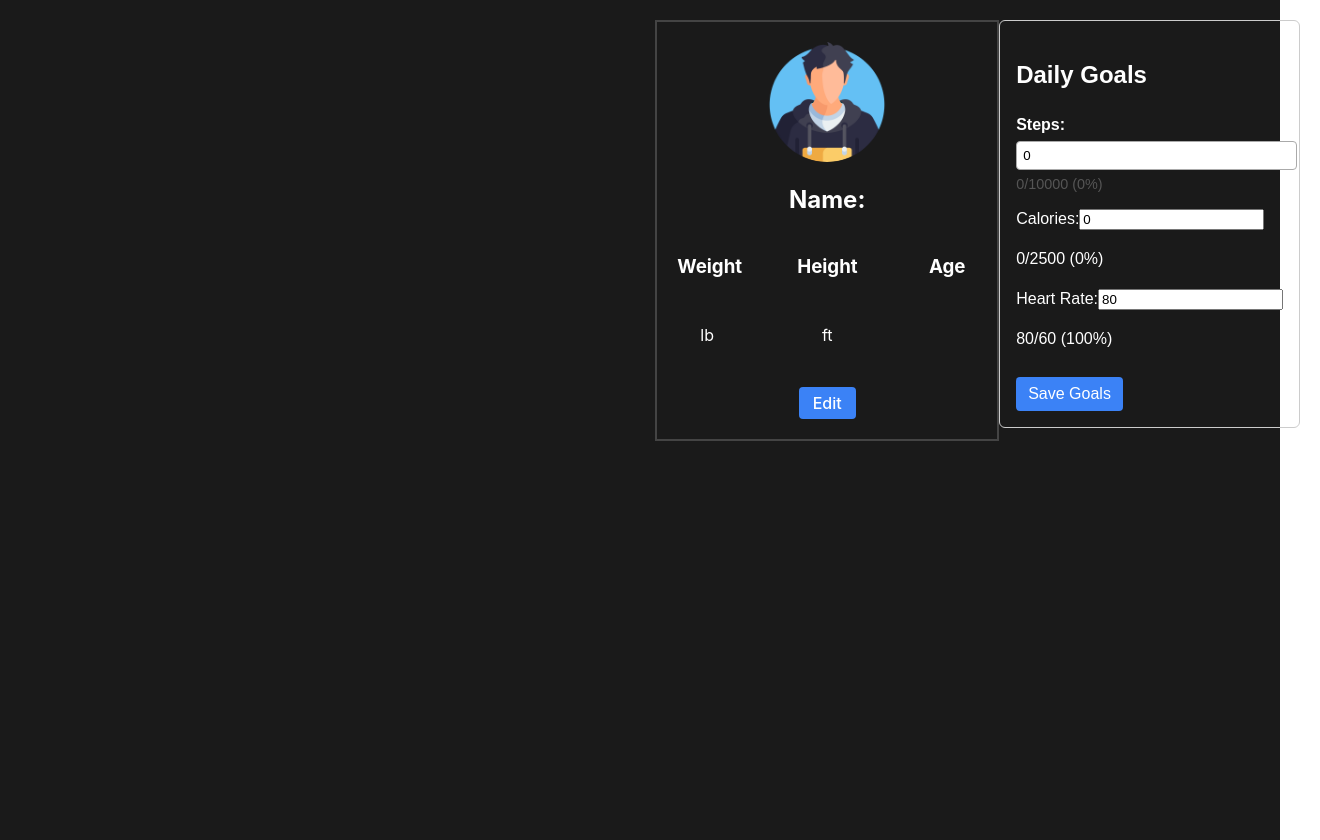
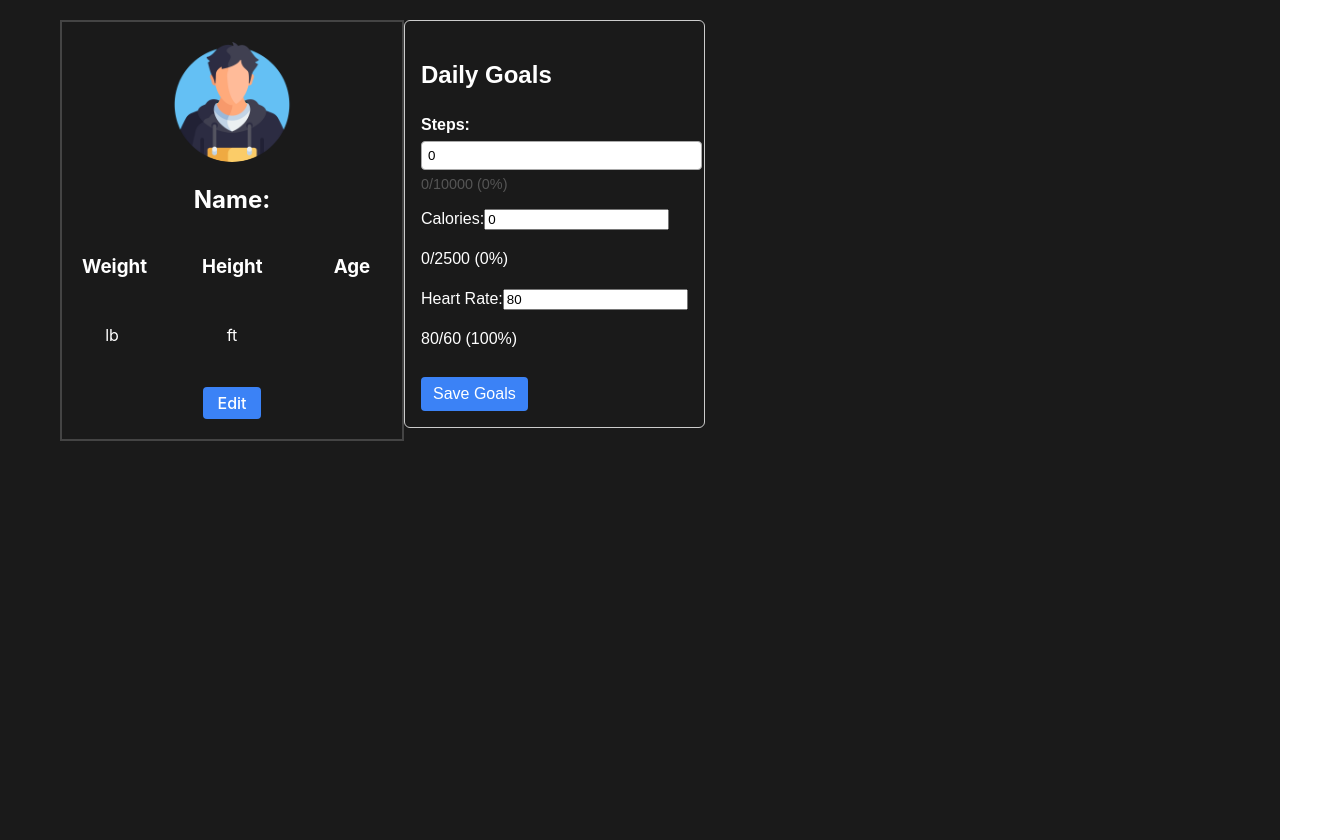
Before and after one commit to BibhasShris/Fitness-Tracker, a React (Vite) app in the folder Fit-Journey/: page / in a window 1280 px wide. Shown: the whole page, 1320 px wide, since content can reach past the window. Built offline with nearby package versions, Linux system fonts and the light colour scheme.

Commit message:
test missing

```diff
--- a/Fit-Journey/src/App.css
+++ b/Fit-Journey/src/App.css
@@ -14,7 +14,7 @@ body {
   align-items: flex-start;
   padding: 20px;
   min-height: 100vh;
-  min-width: 100vw;
+  min-width: 100%;
 }
 
 .profile-card {
```
